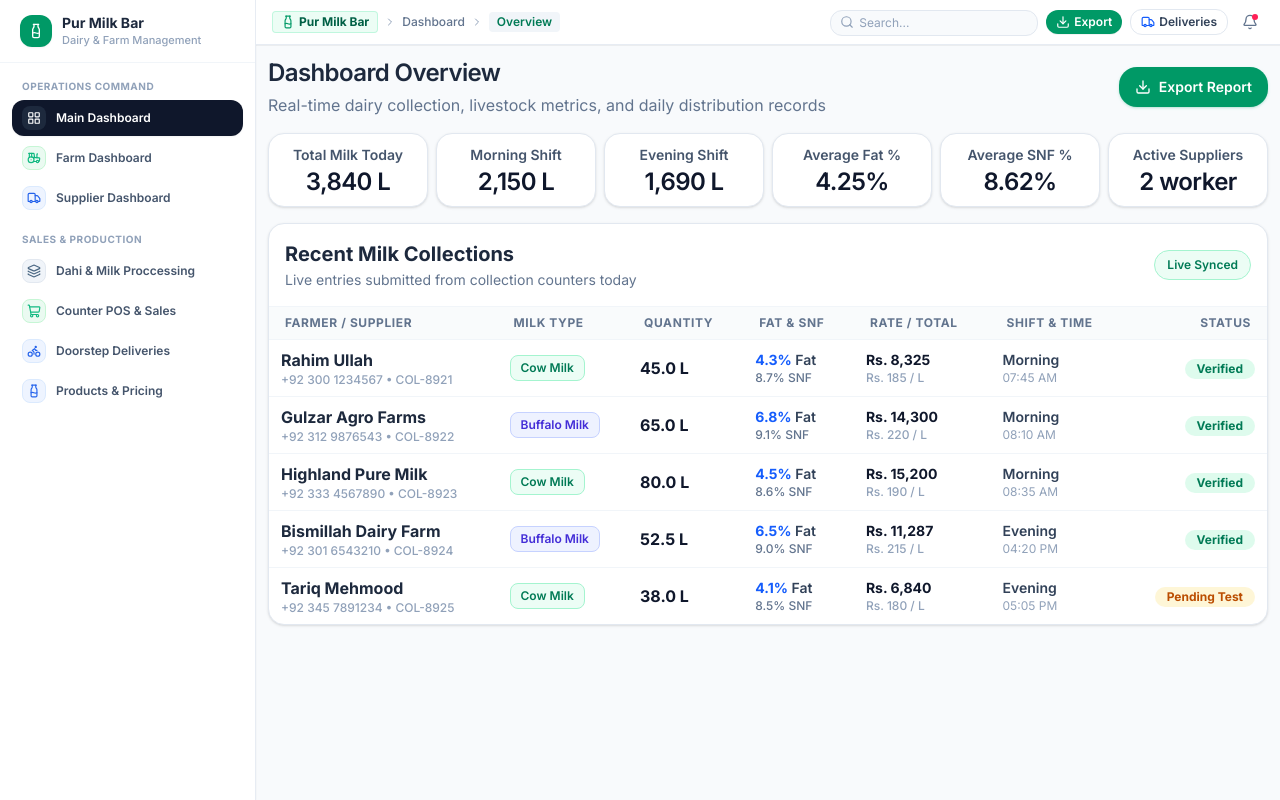
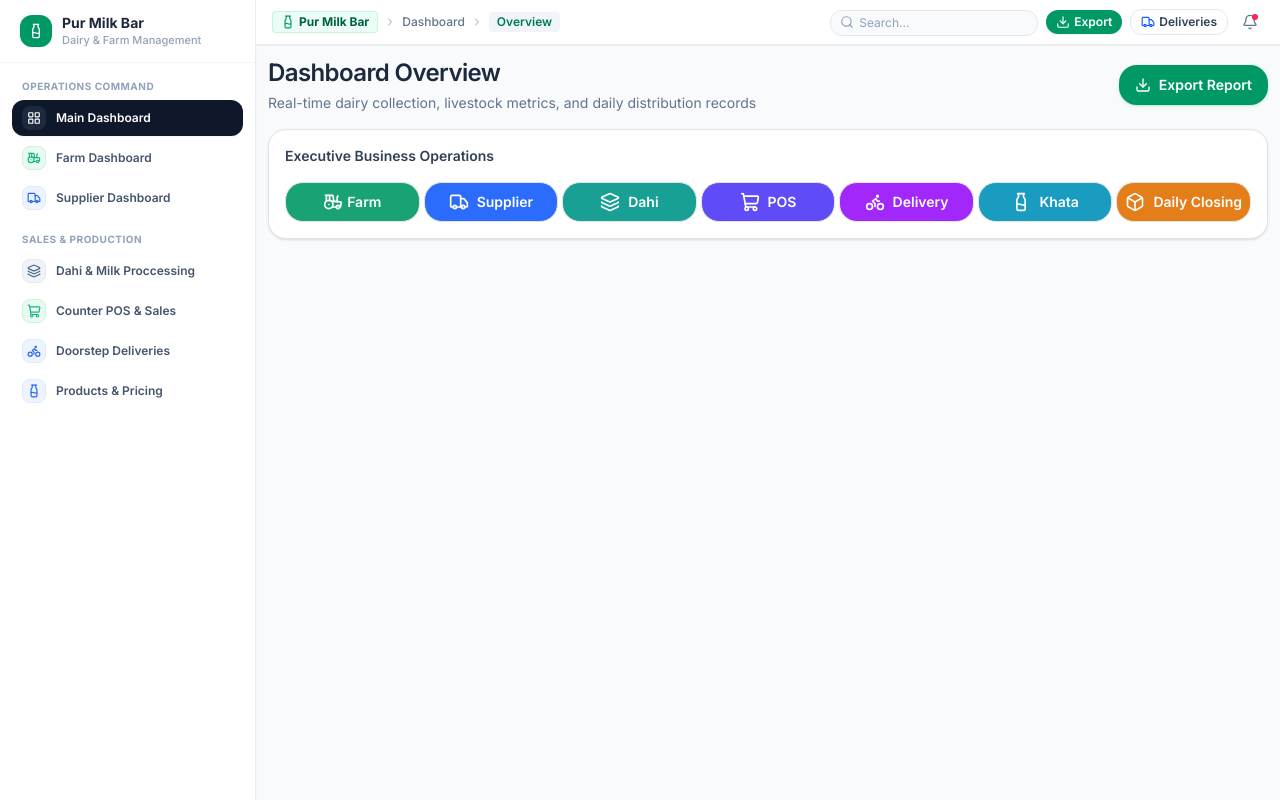
Before and after one commit to shaheerali838/Pure-Milk-Bar, a React (Vite) app in the folder client/: page /dashboard in a window 1280 px wide. Built offline with nearby package versions, Linux system fonts and the light colour scheme.

Commit message:
feat: initialize dashboard page and add executive business operations component

```diff
--- /dev/null
+++ b/client/src/features/dashboard/components/businesOperation/ExecationOperation.jsx
@@ -0,0 +1,44 @@
+import { Bike, Box, Layers, Milk, ShoppingCart, Tractor, Truck } from 'lucide-react'
+import React from 'react'
+import { NavLink } from 'react-router-dom'
+
+export const ExecationOperation = () => {
+
+  return (
+    <div>
+        <div className='border rounded-xl p-4 bg-white shadow-sm '>
+            <p className='font-semibold text-sm text-slate-700 mb-4'>Executive Business Operations</p>
+            <div className='grid grid-cols-1 md:grid-cols-3 lg:grid-cols-7 gap-1'>
+                <NavLink to="/farm" className='bg-[#009966]/90 flex items-center justify-center h-10 gap-1 hover:bg-[#009966] border rounded-xl transition-colors cursor-pointer'>
+                    <Tractor className='text-white w-5 h-5 shrink-0' />
+                    <p className='font-semibold text-sm text-white'>Farm </p>
+                </NavLink>
+                <NavLink to="/supplier" className='bg-[#155dfc]/90  flex items-center justify-center gap-2 hover:bg-[#155dfc] border rounded-xl h-10 transition-colors cursor-pointer'>
+                    <Truck className='text-white w-5 h-5 shrink-0' />
+                    <p className='font-semibold text-sm text-white'>Supplier</p>
+                </NavLink>
+                <NavLink to="/proccessing" className='bg-[#009689]/90  flex items-center justify-center gap-2 hover:bg-[#009689] border rounded-xl h-10 transition-colors cursor-pointer'>
+                    <Layers className='text-white w-5 h-5 shrink-0' />
+                    <p className='font-semibold text-sm text-white'>Dahi</p>
+                </NavLink>
+                <NavLink to="/pos" className='bg-[#4f39f6]/90  flex items-center justify-center gap-2 hover:bg-[#4f39f6] border rounded-xl h-10 transition-colors cursor-pointer'>
+                    <ShoppingCart className='text-white w-5 h-5 shrink-0' />
+                    <p className='font-semibold text-sm text-white'>POS</p>
+                </NavLink>
+                <NavLink to="/delivery" className='bg-[#9810fa]/90  flex items-center justify-center gap-2 hover:bg-[#9810fa] border rounded-xl h-10 transition-colors cursor-pointer'>
+                    <Bike className='text-white w-5 h-5 shrink-0' />
+                    <p className='font-semibold text-sm text-white'>Delivery</p>
+                </NavLink>
+                <NavLink to="/products" className='bg-[#0092b8]/90  flex items-center justify-center gap-2 hover:bg-[#0092b8] border rounded-xl h-10 transition-colors cursor-pointer'>
+                    <Milk className='text-white w-5 h-5 shrink-0' />
+                    <p className='font-semibold text-sm text-white'>Khata</p>
+                </NavLink>
+                <NavLink to="/supplier" className=' bg-[#e17100]/90 flex items-center justify-center gap-2 hover:bg-[#e17100] border rounded-xl h-10 transition-colors cursor-pointer'>
+                    <Box className='text-white w-5 h-5 shrink-0' />
+                    <p className='font-semibold text-sm text-white'>Daily Closing</p>
+                </NavLink>
+            </div>
+        </div>
+    </div>
+  )
+}
--- a/client/src/features/dashboard/pages/Dashboard.jsx
+++ b/client/src/features/dashboard/pages/Dashboard.jsx
@@ -2,137 +2,138 @@ import React from 'react';
 import {
   Download
 } from 'lucide-react';
+import { ExecationOperation } from '../components/businesOperation/ExecationOperation';
 
 export default function Dashboard() {
-  const stats = [
-    {
-      title: 'Total Milk Today',
-      value: '3,840 L',
-      change: '+6.2% vs yesterday',
-      isPositive: true,
-      iconColor: 'text-emerald-600',
-      iconBg: 'bg-emerald-100',
-      borderColor: 'border-emerald-200',
-    },
-    {
-      title: 'Morning Shift',
-      value: '2,150 L',
-      change: '56% of total',
-      isPositive: true,
-      iconColor: 'text-amber-600',
-      iconBg: 'bg-amber-100',
-      borderColor: 'border-amber-200',
-    },
-    {
-      title: 'Evening Shift',
-      value: '1,690 L',
-      change: '44% of total',
-      isPositive: true,
-      iconColor: 'text-indigo-600',
-      iconBg: 'bg-indigo-100',
-      borderColor: 'border-indigo-200',
-    },
-    {
-      title: 'Average Fat %',
-      value: '4.25%',
-      change: '+0.15% quality score',
-      isPositive: true,
-      iconColor: 'text-blue-600',
-      iconBg: 'bg-blue-100',
-      borderColor: 'border-blue-200',
-    },
-    {
-      title: 'Average SNF %',
-      value: '8.62%',
-      change: 'Optimal standard',
-      isPositive: true,
-      iconColor: 'text-purple-600',
-      iconBg: 'bg-purple-100',
-      borderColor: 'border-purple-200',
-    },
-    {
-      title: 'Active Suppliers',
-      value: '2 worker',
-      change: '4 new this week',
-      isPositive: true,
-      iconColor: 'text-teal-600',
-      iconBg: 'bg-teal-100',
-      borderColor: 'border-teal-200',
-    },
-  ];
+  // const stats = [
+  //   {
+  //     title: 'Total Milk Today',
+  //     value: '3,840 L',
+  //     change: '+6.2% vs yesterday',
+  //     isPositive: true,
+  //     iconColor: 'text-emerald-600',
+  //     iconBg: 'bg-emerald-100',
+  //     borderColor: 'border-emerald-200',
+  //   },
+  //   {
+  //     title: 'Morning Shift',
+  //     value: '2,150 L',
+  //     change: '56% of total',
+  //     isPositive: true,
+  //     iconColor: 'text-amber-600',
+  //     iconBg: 'bg-amber-100',
+  //     borderColor: 'border-amber-200',
+  //   },
+  //   {
+  //     title: 'Evening Shift',
+  //     value: '1,690 L',
+  //     change: '44% of total',
+  //     isPositive: true,
+  //     iconColor: 'text-indigo-600',
+  //     iconBg: 'bg-indigo-100',
+  //     borderColor: 'border-indigo-200',
+  //   },
+  //   {
+  //     title: 'Average Fat %',
+  //     value: '4.25%',
+  //     change: '+0.15% quality score',
+  //     isPositive: true,
+  //     iconColor: 'text-blue-600',
+  //     iconBg: 'bg-blue-100',
+  //     borderColor: 'border-blue-200',
+  //   },
+  //   {
+  //     title: 'Average SNF %',
+  //     value: '8.62%',
+  //     change: 'Optimal standard',
+  //     isPositive: true,
+  //     iconColor: 'text-purple-600',
+  //     iconBg: 'bg-purple-100',
+  //     borderColor: 'border-purple-200',
+  //   },
+  //   {
+  //     title: 'Active Suppliers',
+  //     value: '2 worker',
+  //     change: '4 new this week',
+  //     isPositive: true,
+  //     iconColor: 'text-teal-600',
+  //     iconBg: 'bg-teal-100',
+  //     borderColor: 'border-teal-200',
+  //   },
+  // ];
 
-  const recentCollections = [
-    {
-      id: 'COL-8921',
-      farmer: 'Rahim Ullah',
-      contact: '+92 300 1234567',
-      milkType: 'Cow Milk',
-      quantity: '45.0 L',
-      fat: '4.3%',
-      snf: '8.7%',
-      rate: 'Rs. 185 / L',
-      totalAmount: 'Rs. 8,325',
-      shift: 'Morning',
-      status: 'Verified',
-      time: '07:45 AM',
-    },
-    {
-      id: 'COL-8922',
-      farmer: 'Gulzar Agro Farms',
-      contact: '+92 312 9876543',
-      milkType: 'Buffalo Milk',
-      quantity: '65.0 L',
-      fat: '6.8%',
-      snf: '9.1%',
-      rate: 'Rs. 220 / L',
-      totalAmount: 'Rs. 14,300',
-      shift: 'Morning',
-      status: 'Verified',
-      time: '08:10 AM',
-    },
-    {
-      id: 'COL-8923',
-      farmer: 'Highland Pure Milk',
-      contact: '+92 333 4567890',
-      milkType: 'Cow Milk',
-      quantity: '80.0 L',
-      fat: '4.5%',
-      snf: '8.6%',
-      rate: 'Rs. 190 / L',
-      totalAmount: 'Rs. 15,200',
-      shift: 'Morning',
-      status: 'Verified',
-      time: '08:35 AM',
-    },
-    {
-      id: 'COL-8924',
-      farmer: 'Bismillah Dairy Farm',
-      contact: '+92 301 6543210',
-      milkType: 'Buffalo Milk',
-      quantity: '52.5 L',
-      fat: '6.5%',
-      snf: '9.0%',
-      rate: 'Rs. 215 / L',
-      totalAmount: 'Rs. 11,287',
-      shift: 'Evening',
-      status: 'Verified',
-      time: '04:20 PM',
-    },
-    {
-      id: 'COL-8925',
-      farmer: 'Tariq Mehmood',
-      contact: '+92 345 7891234',
-      milkType: 'Cow Milk',
-      quantity: '38.0 L',
-      fat: '4.1%',
-      snf: '8.5%',
-      rate: 'Rs. 180 / L',
-      totalAmount: 'Rs. 6,840',
-      shift: 'Evening',
-      status: 'Pending Test',
-      time: '05:05 PM',
-    },
-  ];
+  // const recentCollections = [
+  //   {
+  //     id: 'COL-8921',
+  //     farmer: 'Rahim Ullah',
+  //     contact: '+92 300 1234567',
+  //     milkType: 'Cow Milk',
+  //     quantity: '45.0 L',
+  //     fat: '4.3%',
+  //     snf: '8.7%',
+  //     rate: 'Rs. 185 / L',
+  //     totalAmount: 'Rs. 8,325',
+  //     shift: 'Morning',
+  //     status: 'Verified',
+  //     time: '07:45 AM',
+  //   },
+  //   {
+  //     id: 'COL-8922',
+  //     farmer: 'Gulzar Agro Farms',
+  //     contact: '+92 312 9876543',
+  //     milkType: 'Buffalo Milk',
+  //     quantity: '65.0 L',
+  //     fat: '6.8%',
+  //     snf: '9.1%',
+  //     rate: 'Rs. 220 / L',
+  //     totalAmount: 'Rs. 14,300',
+  //     shift: 'Morning',
+  //     status: 'Verified',
+  //     time: '08:10 AM',
+  //   },
+  //   {
+  //     id: 'COL-8923',
+  //     farmer: 'Highland Pure Milk',
+  //     contact: '+92 333 4567890',
+  //     milkType: 'Cow Milk',
+  //     quantity: '80.0 L',
+  //     fat: '4.5%',
+  //     snf: '8.6%',
+  //     rate: 'Rs. 190 / L',
+  //     totalAmount: 'Rs. 15,200',
+  //     shift: 'Morning',
+  //     status: 'Verified',
+  //     time: '08:35 AM',
+  //   },
+  //   {
+  //     id: 'COL-8924',
+  //     farmer: 'Bismillah Dairy Farm',
+  //     contact: '+92 301 6543210',
+  //     milkType: 'Buffalo Milk',
+  //     quantity: '52.5 L',
+  //     fat: '6.5%',
+  //     snf: '9.0%',
+  //     rate: 'Rs. 215 / L',
+  //     totalAmount: 'Rs. 11,287',
+  //     shift: 'Evening',
+  //     status: 'Verified',
+  //     time: '04:20 PM',
+  //   },
+  //   {
+  //     id: 'COL-8925',
+  //     farmer: 'Tariq Mehmood',
+  //     contact: '+92 345 7891234',
+  //     milkType: 'Cow Milk',
+  //     quantity: '38.0 L',
+  //     fat: '4.1%',
+  //     snf: '8.5%',
+  //     rate: 'Rs. 180 / L',
+  //     totalAmount: 'Rs. 6,840',
+  //     shift: 'Evening',
+  //     status: 'Pending Test',
+  //     time: '05:05 PM',
+  //   },
+  // ];
 
   return (
     <div className="space-y-4">
@@ -142,7 +143,7 @@ export default function Dashboard() {
           <h2 className="text-xl md:text-2xl font-semibold text-slate-800 tracking-tight">
             Dashboard Overview
           </h2>
-          <p className="text-base text-slate-500 mt-1">
+          <p className="text-sm text-slate-500 mt-1">
             Real-time dairy collection, livestock metrics, and daily distribution records
           </p>
         </div>
@@ -157,9 +158,9 @@ export default function Dashboard() {
           </button>
         </div>
       </div>
-
+      <ExecationOperation/>
       {/* Summary Stat Cards */}
-      <div className="grid grid-cols-1 sm:grid-cols-2 lg:grid-cols-3 xl:grid-cols-6 gap-2 text-center">
+      {/* <div className="grid grid-cols-1 sm:grid-cols-2 lg:grid-cols-3 xl:grid-cols-6 gap-2 text-center">
         {stats.map((stat, idx) => {
           const Icon = stat.icon;
           return (
@@ -180,10 +181,10 @@ export default function Dashboard() {
             </div>
           );
         })}
-      </div>
+      </div> */}
 
       {/* Collections Overview Table */}
-      <div className="bg-white rounded-2xl border border-slate-200 shadow-sm overflow-hidden">
+      {/* <div className="bg-white rounded-2xl border border-slate-200 shadow-sm overflow-hidden">
         <div className="p-4 border-b border-slate-100 flex flex-col sm:flex-row sm:items-center justify-between">
           <div>
             <h3 className="text-lg md:text-xl font-bold text-slate-800">
@@ -260,7 +261,7 @@ export default function Dashboard() {
             </tbody>
           </table>
         </div>
-      </div>
+      </div> */}
     </div>
   );
 }
```
